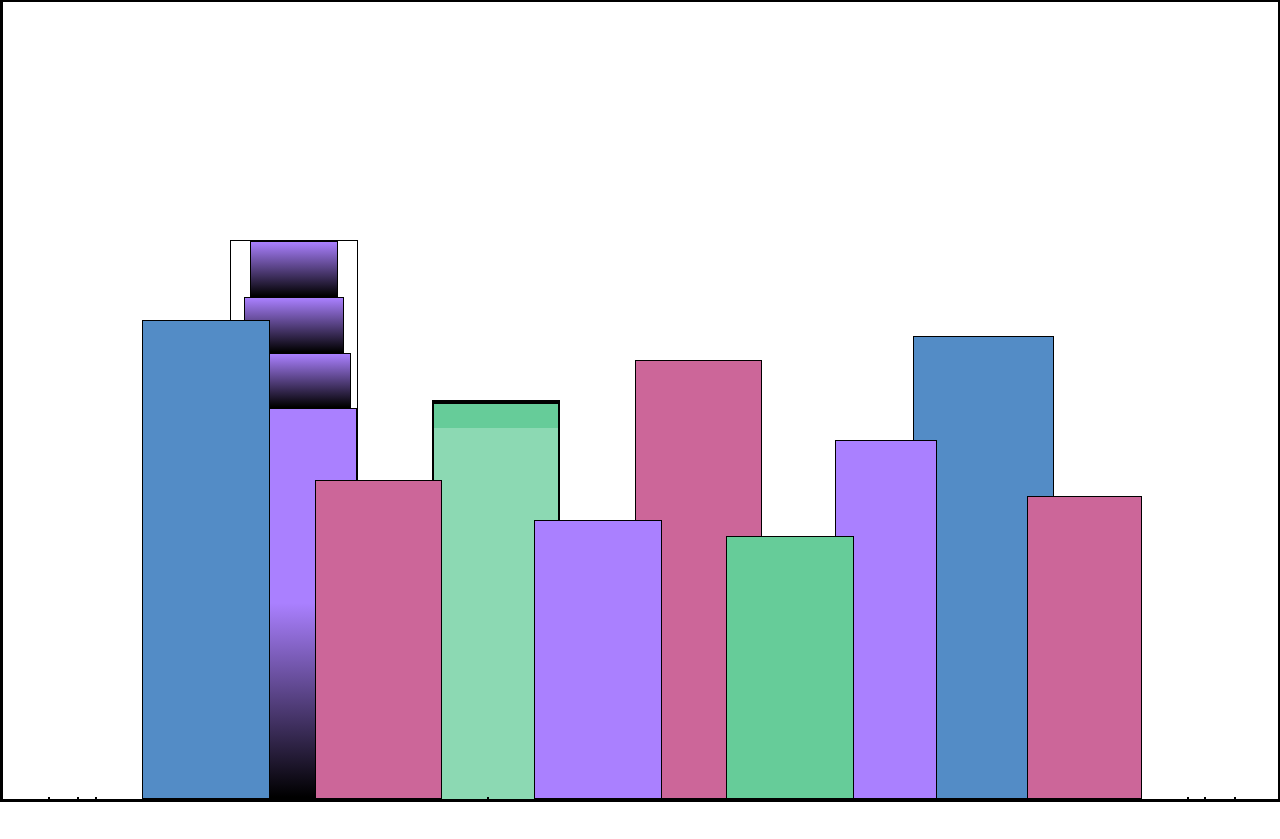
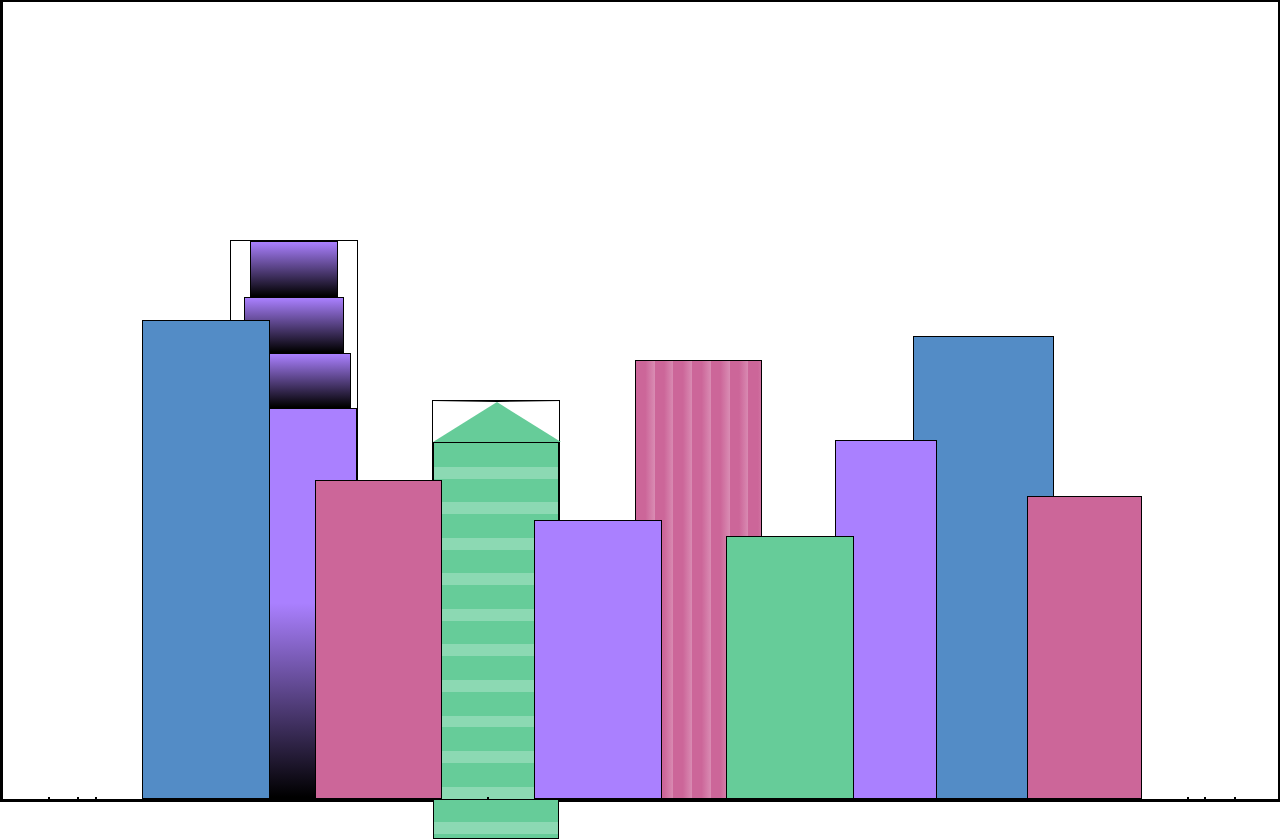
Before and after one commit to MaxDatii/css-html_projects, a plain HTML site: page CSS Variables - City Skyline/index.html in a window 1280 px wide. Before the commit the page ends 802 px from the top, so only its background shows below. Drawn offline with Linux system fonts and the light colour scheme.

Commit message:
change the shape for the roof. apply repeating-linear-gradient in different (90deg) dirrection.

```diff
--- a/CSS Variables - City Skyline/styles.css
+++ b/CSS Variables - City Skyline/styles.css
@@ -5,6 +5,7 @@
   --building-color4: #538cc6;
   --window-color1: black;
   --window-color2: #8cd9b3;
+  --window-color3: #d98cb3;
 }
 
 * {
@@ -69,12 +70,18 @@ body {
 .bb2 {
   width: 10%;
   height: 50%;
-  background-color: var(--building-color2);
 }
+
+.bb2a {
+  border-bottom: 5vh solid var(--building-color2);
+  border-left: 5vw solid transparent;
+  border-right: 5vw solid transparent;
+}
+
 .bb2b {
   width: 100%;
   height: 100%;
-  background: linear-gradient(
+  background: repeating-linear-gradient(
       var(--building-color2),
       var(--building-color2) 6%,
       var(--window-color2) 6%,
@@ -85,8 +92,13 @@ body {
   width: 10%;
   height: 55%;
   background-color: var(--building-color3);
+  background: repeating-linear-gradient(
+      90deg,
+      var(--building-color3),
+      var(--building-color3),
+      var(--window-color3) 15%
+    );
 }
-
 .bb4 {
   width: 11%;
   height: 58%;
```
